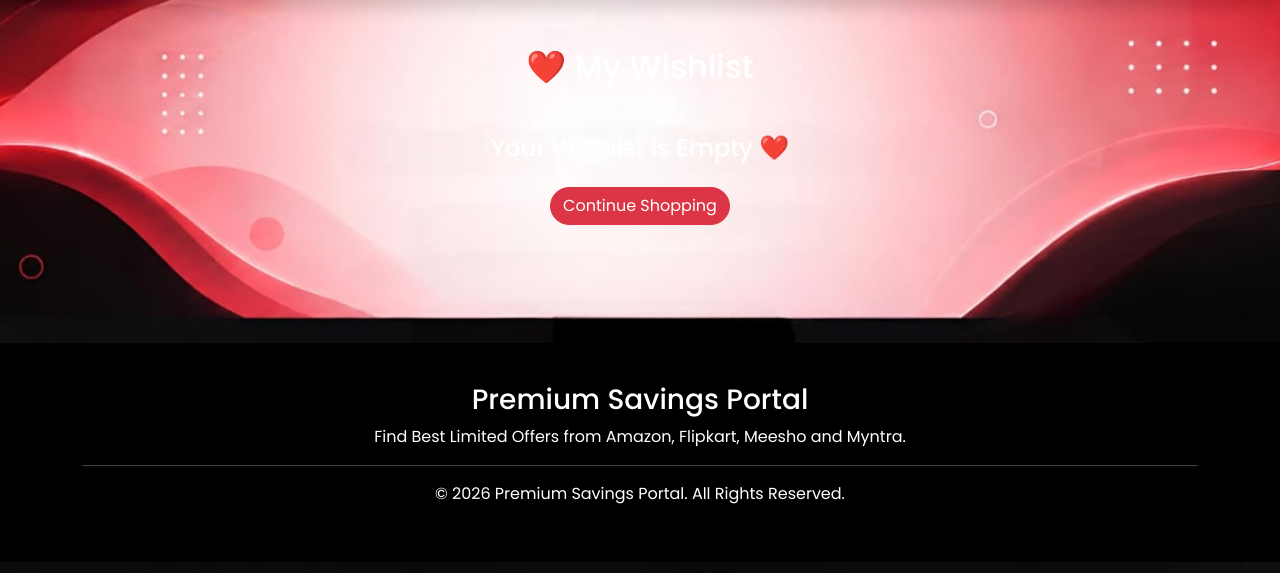
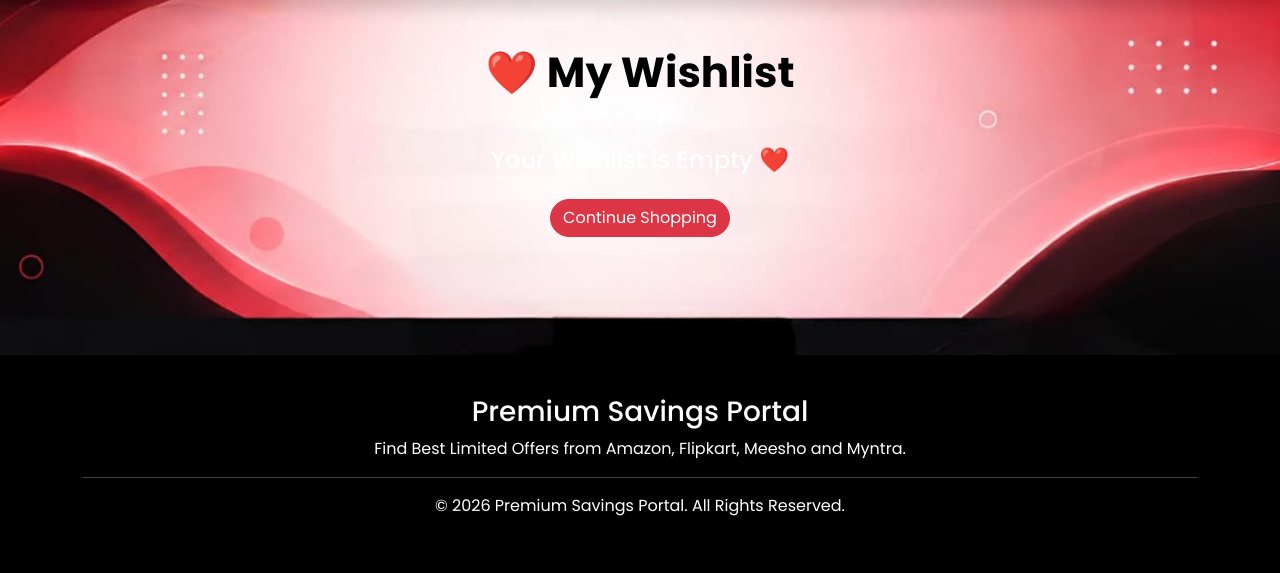
Before and after one commit to arshadabscaids-bot/premium_savings_portal, a Flask app: page /wishlist in a window 1280 px wide. Shown: the part 80-653 px from the top of the page. Run offline with Flask 3, Linux system fonts and the light colour scheme.

Commit message:
Update style.css

```diff
--- a/static/css/style.css
+++ b/static/css/style.css
@@ -202,6 +202,15 @@ body{
     color:#000 !important;
 }
 
+/* Wishlist Heading */
+#wishlist-heading{
+    color:#000 !important;
+    font-size:42px !important;
+    font-weight:700 !important;
+    text-shadow:none !important;
+    background:none !important;
+}
+
 /* MOBILE */
 @media(max-width:768px){
 
```
